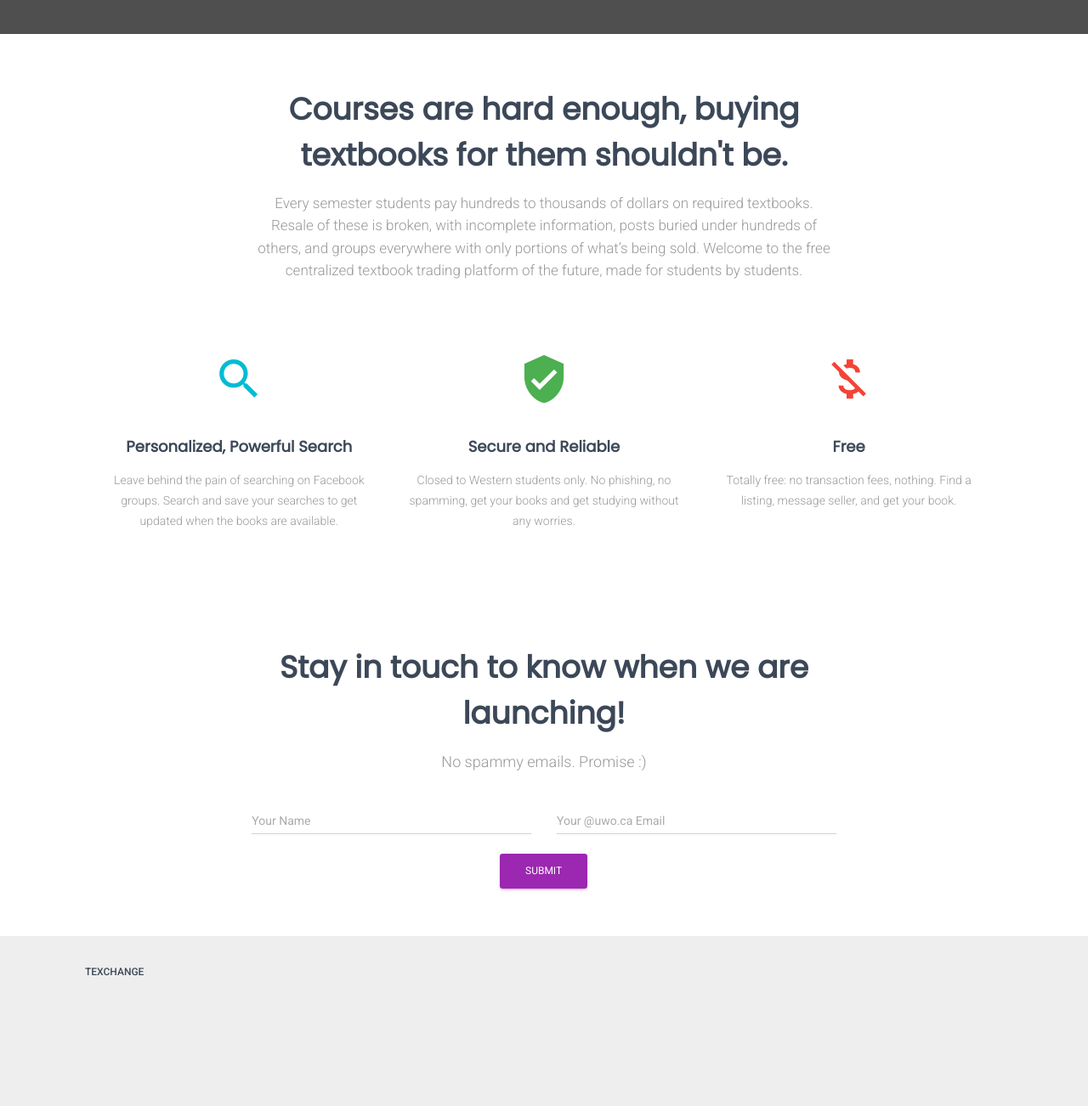
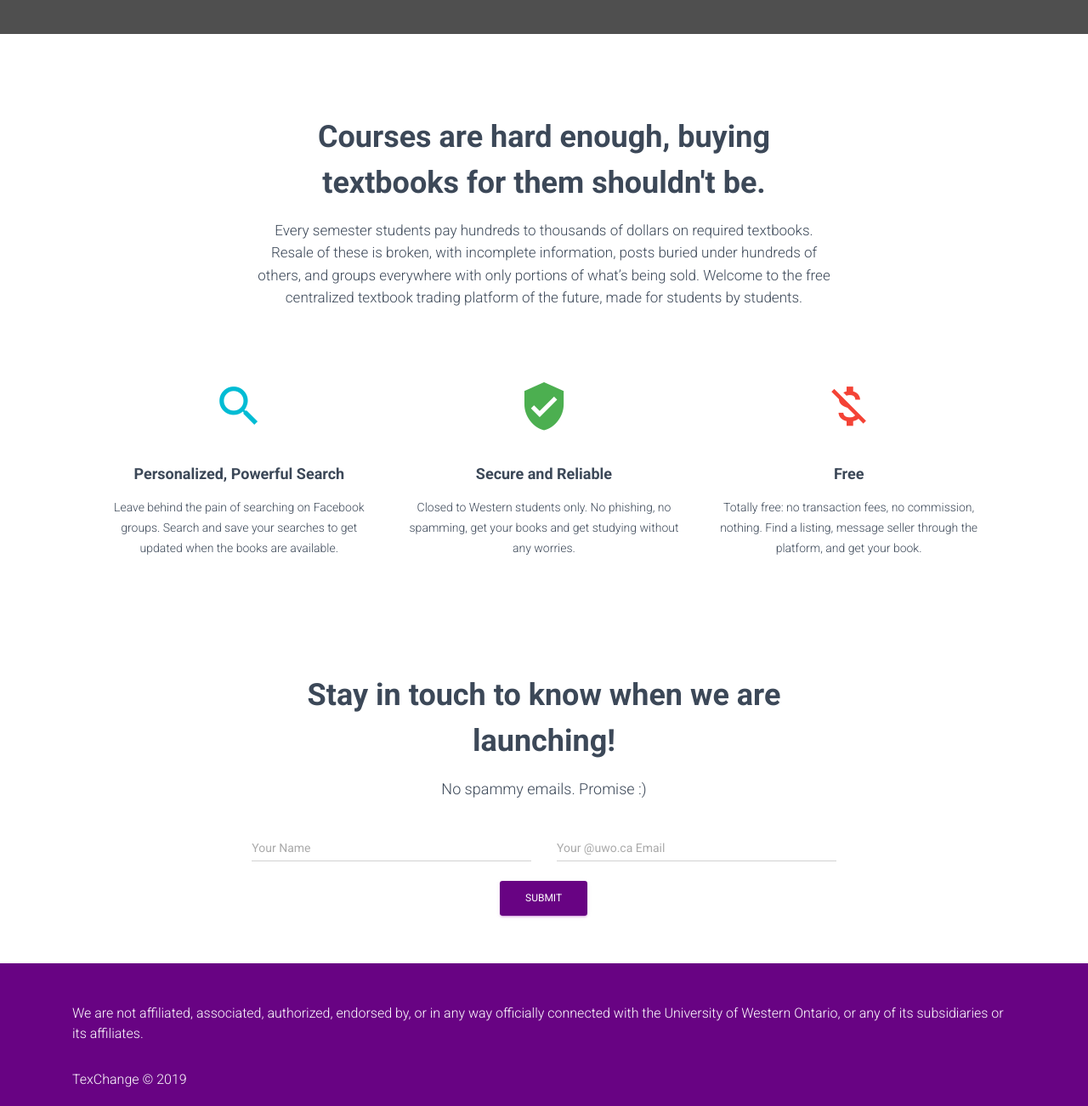
Before and after one commit to RickSugden/ScribeAILandingPage, a plain HTML site: page index.html in a window 1280 px wide. Shown: the part 760-2062 px from the top of the page at 85% size. Before the commit the page ends 1946 px from the top, so only its background shows below. Drawn offline with Linux system fonts and the light colour scheme; grey boxes are pictures that could not be loaded.

Commit message:
Everything fixed, editing footer

```diff
--- a/index.html
+++ b/index.html
@@ -19,6 +19,7 @@
 			href="https://fonts.googleapis.com/css?family=Roboto:300,400,500,700|Roboto+Slab:400,700|Material+Icons"
 		/>
 		<link href="https://fonts.googleapis.com/css?family=Poppins:200,400&display=swap" rel="stylesheet" />
+
 		<link rel="stylesheet" href="https://maxcdn.bootstrapcdn.com/font-awesome/latest/css/font-awesome.min.css" />
 		<!-- CSS Files -->
 
@@ -97,10 +98,14 @@
 			<div class="container">
 				<div class="row">
 					<div class="col-md-6">
-						<h1 class="title" style="font-family: Poppins; font-weight: 500; font-size: 60px ;">
+						<h1
+							class="title"
+							style=" font-weight: 400
+						; font-size: 60px ;"
+						>
 							Personalized Textbook Trading.
 						</h1>
-						<h1 style="font-family: Poppins; font-weight: 200; font-size: 40px ;">For students, by students.</h1>
+						<h1 style=" font-weight: 200; font-size: 40px ;">For students, by students.</h1>
 
 						<br />
 						<!-- <a href="https://www.youtube.com/watch?v=dQw4w9WgXcQ" target="_blank" class="btn btn-danger btn-raised btn-lg">
@@ -112,10 +117,10 @@
 		</div>
 		<div class="main">
 			<div class="container">
-				<div class="section text-center" style="padding: 2rem ">
+				<div class="section text-center" style="padding: 4rem 2rem 2rem 2rem ">
 					<div class="row">
 						<div class="col-md-8 ml-auto mr-auto">
-							<h2 class="title" style="font-family: Poppins; font-weight: 600; ">
+							<h2 class="title" style=" font-weight: 600; ">
 								Courses are hard enough, buying textbooks for them shouldn't be.
 							</h2>
 							<h5 class="description">
@@ -133,7 +138,7 @@
 									<div class="icon icon-info">
 										<i class="material-icons">search</i>
 									</div>
-									<h4 class="info-title" style="font-family: Poppins">Personalized, Powerful Search</h4>
+									<h4 class="info-title" style="">Personalized, Powerful Search</h4>
 									<p>
 										Leave behind the pain of searching on Facebook groups. Search and save your searches to get updated
 										when the books are available.
@@ -145,7 +150,7 @@
 									<div class="icon icon-success">
 										<i class="material-icons">verified_user</i>
 									</div>
-									<h4 class="info-title" style="font-family: Poppins">Secure and Reliable</h4>
+									<h4 class="info-title" style="">Secure and Reliable</h4>
 									<p>
 										Closed to Western students only. No phishing, no spamming, get your books and get studying without
 										any worries.
@@ -157,9 +162,10 @@
 									<div class="icon icon-danger">
 										<i class="material-icons">money_off</i>
 									</div>
-									<h4 class="info-title" style="font-family: Poppins">Free</h4>
+									<h4 class="info-title" style="">Free</h4>
 									<p>
-										Totally free: no transaction fees, nothing. Find a listing, message seller, and get your book.
+										Totally free: no transaction fees, no commission, nothing. Find a listing, message seller through
+										the platform, and get your book.
 									</p>
 								</div>
 							</div>
@@ -169,7 +175,7 @@
 				<div class="section" style="padding: 2rem ">
 					<div class="row">
 						<div class="col-md-8 ml-auto mr-auto">
-							<h2 class="text-center title" style="font-family: Poppins; font-weight: 600; ">
+							<h2 class="text-center title" style="; font-weight: 600; ">
 								Stay in touch to know when we are launching!
 							</h2>
 							<h4 class="text-center description">
@@ -206,13 +212,26 @@
 		</div>
 		<footer class="footer footer-default">
 			<div class="container">
-				<nav class="float-left">
+				<div class="copyright float-left" style="color: #ffffff; text-align: left;">
+					We are not affiliated, associated, authorized, endorsed by, or in any way officially connected with the
+					University of Western Ontario, or any of its subsidiaries or its affiliates.
+				</div>
+
+				<!-- <nav class="float-left">
 					<ul>
 						<li>
-							<a>TexChange</a>
+							<a href="https://creative-tim.com/presentation">
+								Facebook
+							</a>
 						</li>
 					</ul>
-				</nav>
+				</nav> -->
+				<div class="copyright float-left" style="color: #ffffff;">
+					TexChange &copy;
+					<script>
+						document.write(new Date().getFullYear());
+					</script>
+				</div>
 			</div>
 		</footer>
 		<!--   Core JS Files   -->
```
Also changed, not shown: assets/css/material-kit.css.
